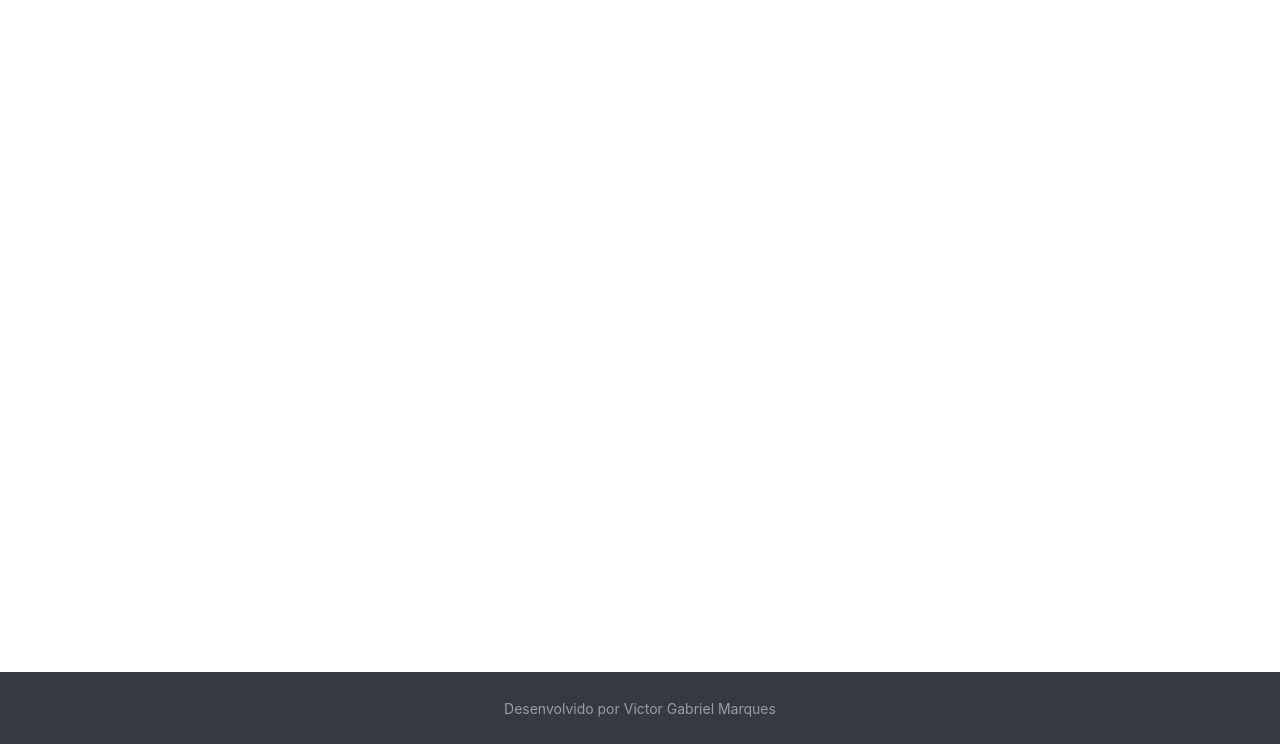
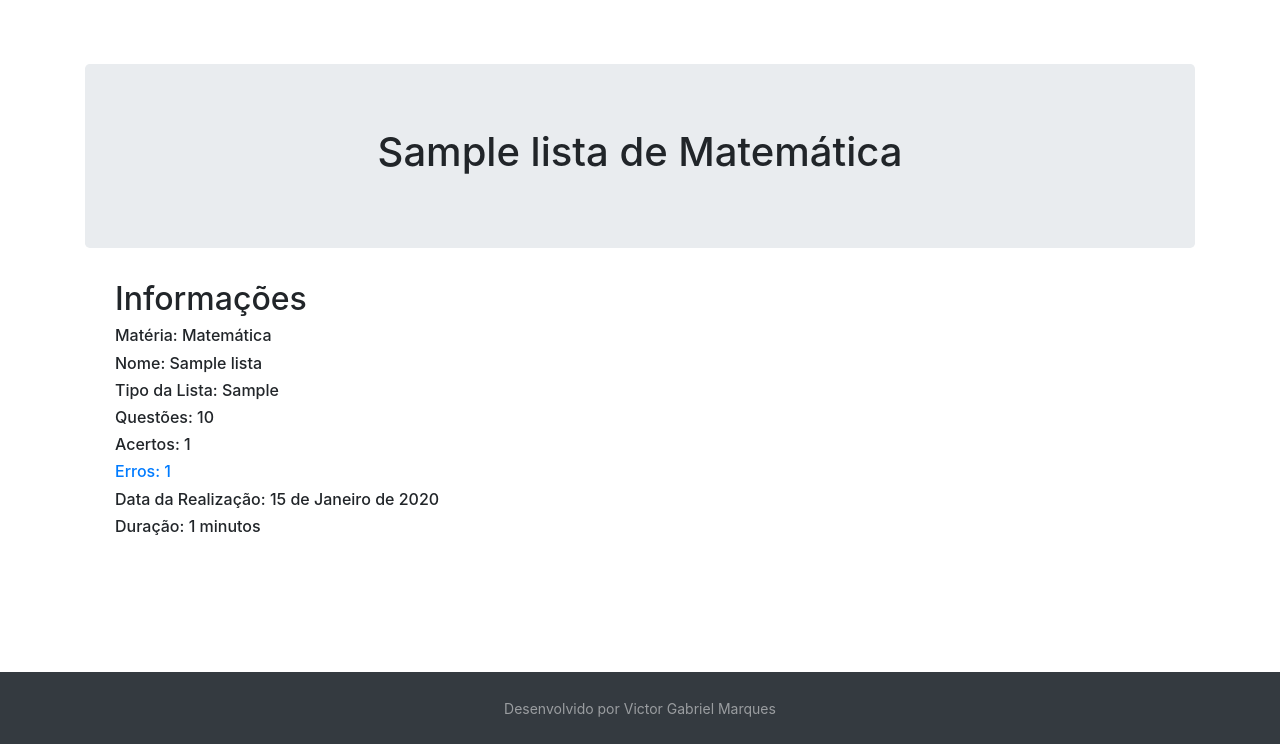
Before and after one commit to VictorGM01/controle_de_questoes, a Django app: template templates/acertos_e_erros/detalhes_lista.html in a window 1280 px wide. Shown: the part 56-800 px from the top of the page. Run offline with Django 4.2, Linux system fonts and the light colour scheme; the template is opened without the code that fills it: values that come from a table or form of the project are taken from there, others are empty; tables that the repository leaves empty hold one stand-in row (values such as "Sample post").

Commit message:
Cria página para detalhar cada lista

```diff
--- a/templates/acertos_e_erros/detalhes_lista.html
+++ b/templates/acertos_e_erros/detalhes_lista.html
@@ -1,6 +1,48 @@
 {% extends 'base.html' %}
 {% block content %}
+    <section class="jumbotron text-center">
+        <div class="container">
+            <h1 class="jumbotron-heading">{{ lista.nome_da_lista }} de {{ lista.materia }}</h1>
+        </div>
+    </section>
+    <div class="container">
+        <div class="col-md-4">
+            <h2>Informações</h2>
+            <h6>Matéria: {{ lista.materia }}</h6>
+            <h6>Nome: {{ lista.nome_da_lista }}</h6>
+            <h6>Tipo da Lista: {{ lista.tipo }}</h6>
+            <h6>Questões: {{ lista.quantidade_questoes }}</h6>
+            <h6>Acertos: {{ lista.acertos }}</h6>
+            <h6><a href="" data-toggle="modal" data-target="#staticBackdrop">Erros: {{ lista.erros }}</a></h6>
+            <h6>Data da Realização: {{ lista.data_realizacao }}</h6>
+            <h6>Duração: {{ lista.tempo_realizacao }} minutos</h6>
 
-
+        </div>
+    </div>
+    <div class="container">
+        <!-- Modal -->
+        <div class="modal fade" id="staticBackdrop" data-backdrop="static" data-keyboard="false" tabindex="-1" aria-labelledby="staticBackdropLabel" aria-hidden="true">
+            <div class="modal-dialog">
+                <div class="modal-content">
+                    <div class="modal-header">
+                        <h5 class="modal-title" id="staticBackdropLabel">Descrição do Erro</h5>
+                        <button type="button" class="close" data-dismiss="modal" aria-label="Close">
+                            <span aria-hidden="true">&times;</span>
+                        </button>
+                    </div>
+                    <div class="modal-body">
+                        {% if lista.descricao_erros %}
+                            {{ lista.descricao_erros }}
+                        {% else %}
+                            Não há descrição armazenada
+                        {% endif %}
+                    </div>
+                    <div class="modal-footer">
+                        <button type="button" class="btn btn-secondary" data-dismiss="modal">Fechar</button>
+                    </div>
+                </div>
+            </div>
+        </div>
+    </div>
 
 {% endblock %}
--- a/templates/usuarios/dashboard.html
+++ b/templates/usuarios/dashboard.html
@@ -18,6 +18,7 @@
     <table class="table table-bordered">
         <thead>
             <tr>
+                <th>Lista</th>
                 <th>Matéria</th>
                 <th>Tipo da Lista</th>
                 <th>N° de Questões</th>
@@ -28,6 +29,7 @@
         <tbody>
             {% for lista in listas %}
                 <tr>
+                    <td><a href="{% url 'detalhes-listas' lista.id%}">{{ lista.nome_da_lista }}</a></td>
                     <td>{{ lista.materia }}</td>
                     <td>{{ lista.tipo }}</td>
                     <td>{{ lista.quantidade_questoes }}</td>
```
Also changed, not shown: erros_e_acertos/views.py (+8 -2 lines).
